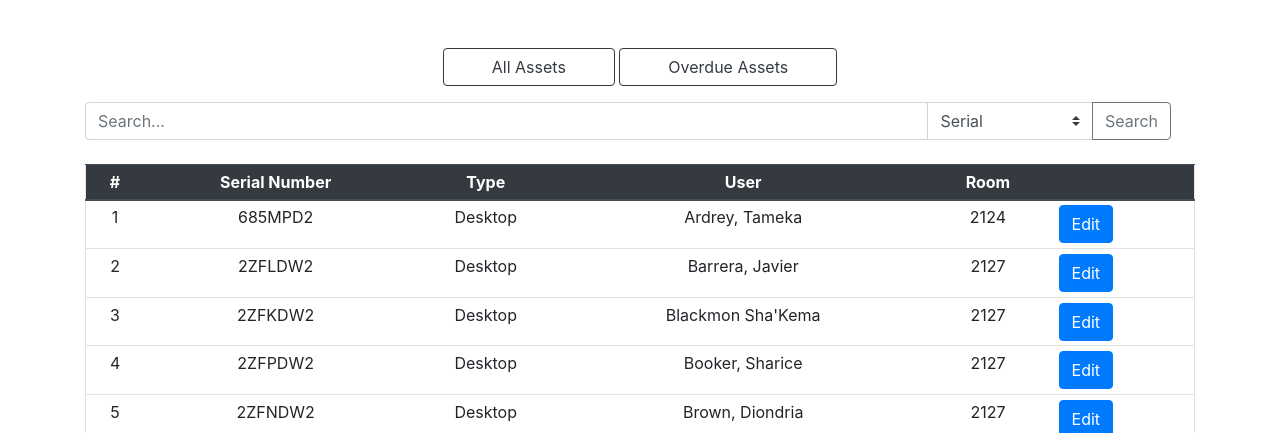
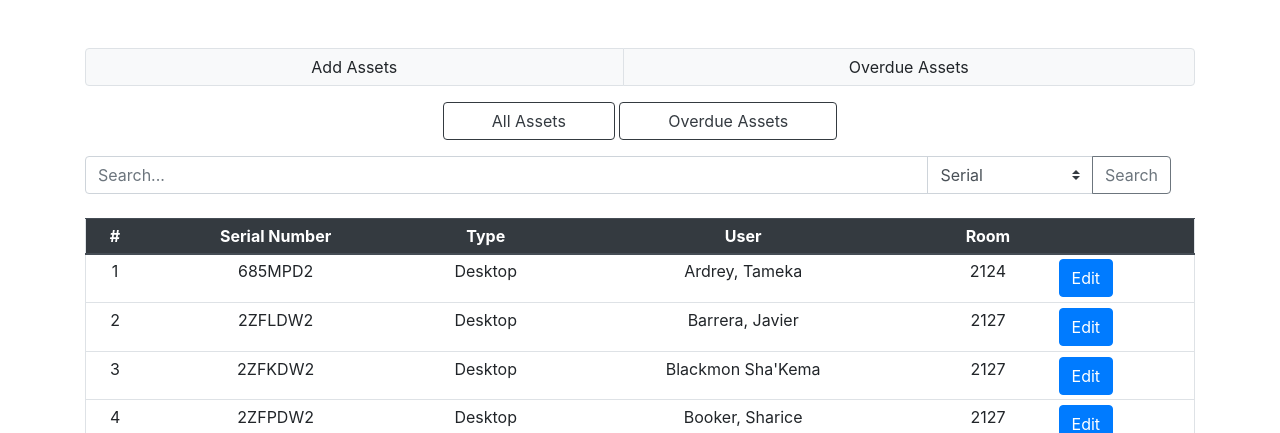
Before and after one commit to jared2021/342-Project, a PHP site: page /php/Dashboard.php in a window 1280 px wide. Shown: the part 56-489 px from the top of the page. Run offline with PHP 8.4, Linux system fonts and the light colour scheme.

Commit message:
Changed button style

```diff
--- a/php/Dashboard.php
+++ b/php/Dashboard.php
@@ -69,7 +69,12 @@
     <?php include 'Navbar.php' ?>
 
     <div class="container mt-5" style="height: 100%;">
-      <div class="btn-group mb-3 d-flex flex-row justify-content-center" role="group" aria-label="Basic example">
+
+      <div class="btn-group mb-3 d-flex flex-row justify-content-center" role="group">
+        <button type="button" class="btn btn-light border" onclick="togglePage(0)" name='switch' value="all">Add Assets</button>
+        <button type="button" class="btn btn-light border" onclick="togglePage(1)" name='switch' value="overDue">Overdue Assets</button>
+      </div>
+      <div class="btn-group mb-3 d-flex flex-row justify-content-center" role="group" >
         <form action="Dashboard.php" method="post">
           <button type="submit" class="btn btn-outline-dark switch-button" name='switch' value="all">All Assets</button>
           <button type="submit" class="btn btn-outline-dark switch-button" name="switch" value="overDue">Overdue Assets</button>
```
